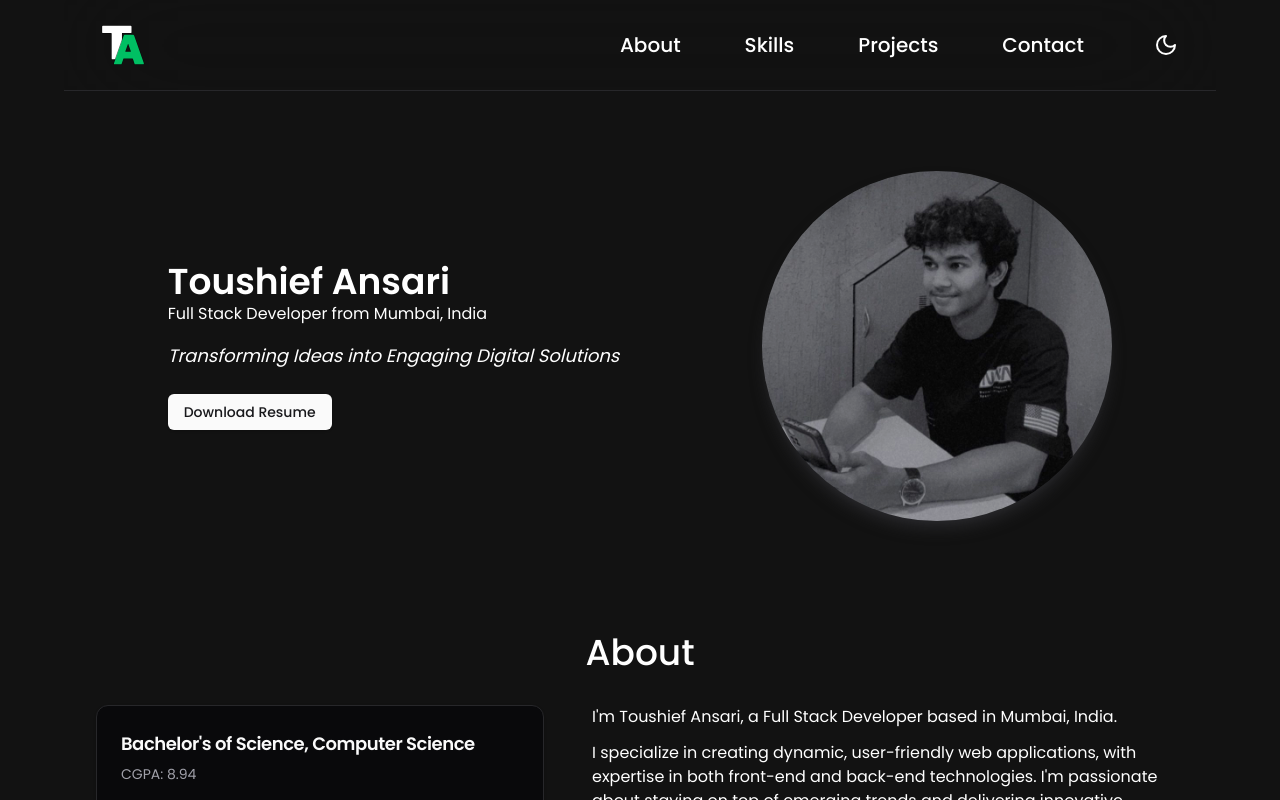
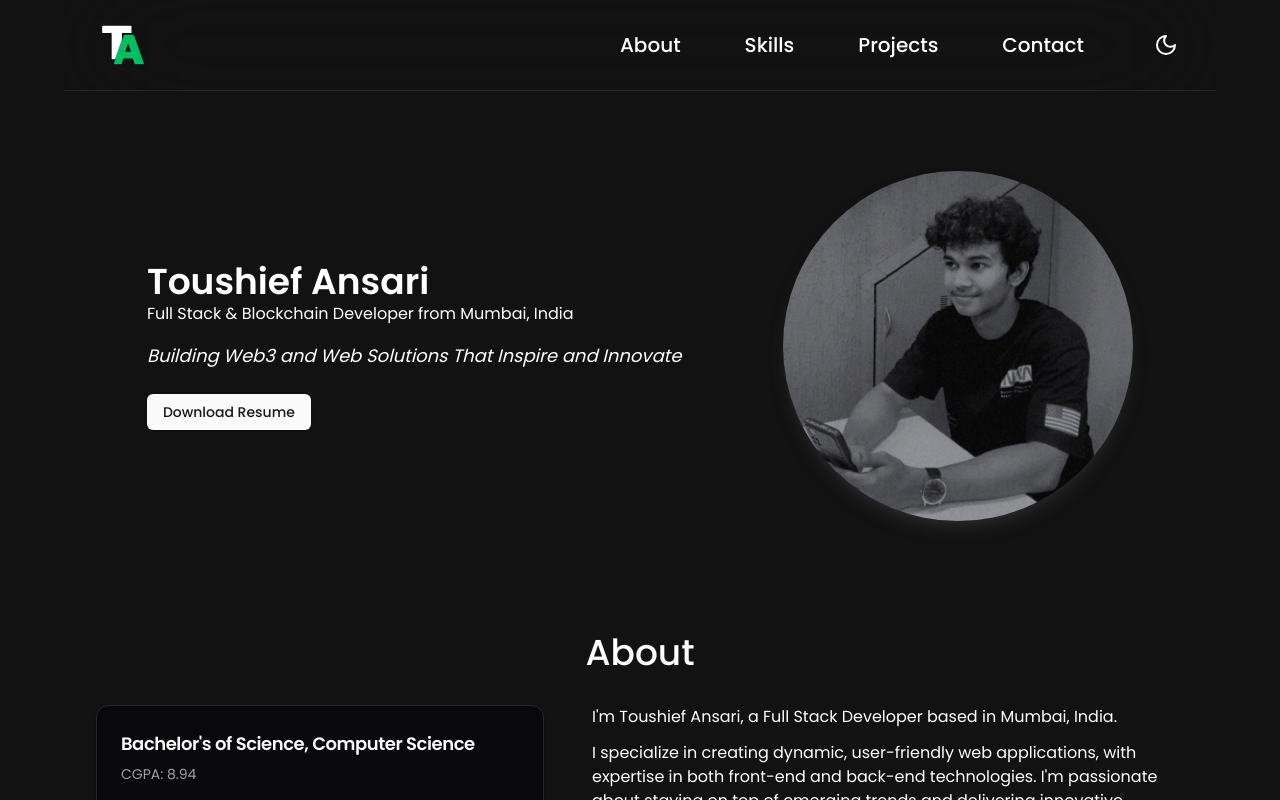
Before and after one commit to txusif/Portfolio, a Next.js app: page / in a window 1280 px wide. Shown: the top 800 px of the page. Built offline with nearby package versions, Linux system fonts and the light colour scheme.

Commit message:
added web3 her

```diff
--- a/components/Hero.tsx
+++ b/components/Hero.tsx
@@ -3,7 +3,7 @@ import { buttonVariants } from "./ui/button";
 import Link from "next/link";
 
 const resumeLink =
-    "https://drive.google.com/file/d/1mxCKM6JNGgxS9LeGvm-YMSFyuDY1j6jx/view?usp=sharing";
+    "https://drive.google.com/file/d/1ENd6hkh2Ve6U__a5FFYVMSLgg4OEfHid/view?usp=sharing";
 
 const Hero = () => {
     return (
@@ -17,9 +17,9 @@ const Hero = () => {
                     <h1 className="font-semibold text-4xl text-left">
                         Toushief Ansari
                     </h1>
-                    <p>Full Stack Developer from Mumbai, India</p>
+                    <p className="text-center md:text-left">Full Stack & Blockchain Developer from Mumbai, India</p>
                     <p className="mt-4 text-lg italic text-center md:text-left">
-                        Transforming Ideas into Engaging Digital Solutions
+                    Building Web3 and Web Solutions That Inspire and Innovate
                     </p>
                 </div>
                 <div className="mt-6 text-center md:text-left">
```
